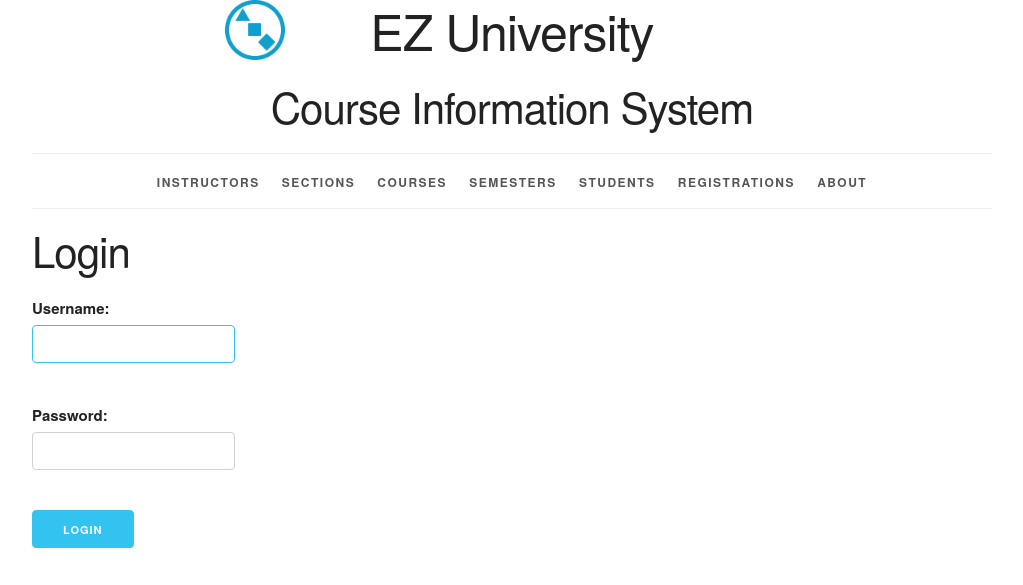
After one commit to megwu1129/wu_meg_ezu, a Django app: page /login/ in a window 1280 px wide. The commit adds this page. Shown: the top 585 px of the page, without its empty margins (128-1151 px from the left). Run offline with Django 4.2, Linux system fonts and the light colour scheme.

Commit message:
add login html file and url pattern.

```diff
--- a/courseinfo/templates/courseinfo/base.html
+++ b/courseinfo/templates/courseinfo/base.html
@@ -15,7 +15,7 @@
       src="http://html5shiv.googlecode.com/svn/trunk/html5.js">
     </script><![endif]-->
     <link rel="stylesheet" type="text/css"
-          href="{% static 'coursinfo/normalize.css' %}">
+          href="{% static 'courseinfo/normalize.css' %}">
     <link rel="stylesheet" type="text/css"
           href="{% static 'courseinfo/skeleton.css' %}">
     <link rel="stylesheet" type="text/css"
--- /dev/null
+++ b/courseinfo/templates/courseinfo/login.html
@@ -0,0 +1,14 @@
+{% extends 'courseinfo/base.html' %}
+
+{% block title %}Login{% endblock %}
+
+{% block content %}
+  <h2>Login</h2>
+  <form method="post">
+    {% csrf_token %}
+    {{ form.as_p }}
+    <button type="submit"
+		class="button button-primary">
+    	Login</button>
+  </form>
+{% endblock %}
--- a/wu_meg_ezu/urls.py
+++ b/wu_meg_ezu/urls.py
@@ -14,6 +14,7 @@ Including another URLconf
     2. Add a URL to urlpatterns:  path('blog/', include('blog.urls'))
 """
 from django.contrib import admin
+from django.contrib.auth.views import LoginView
 from django.urls import path, include
 from django.views.generic import RedirectView, TemplateView
 
@@ -23,6 +24,10 @@ urlpatterns = [
              pattern_name = 'courseinfo_section_list_urlpattern',
              permanent=False
          )),
+    path('login/',
+         LoginView.as_view(template_name='courseinfo/login.html'),
+         name='login_urlpattern'
+         ),
     path('about/',
          TemplateView.as_view(
             template_name='courseinfo/about.html'),
```
Also changed, not shown: db.sqlite3, 3 other files.
